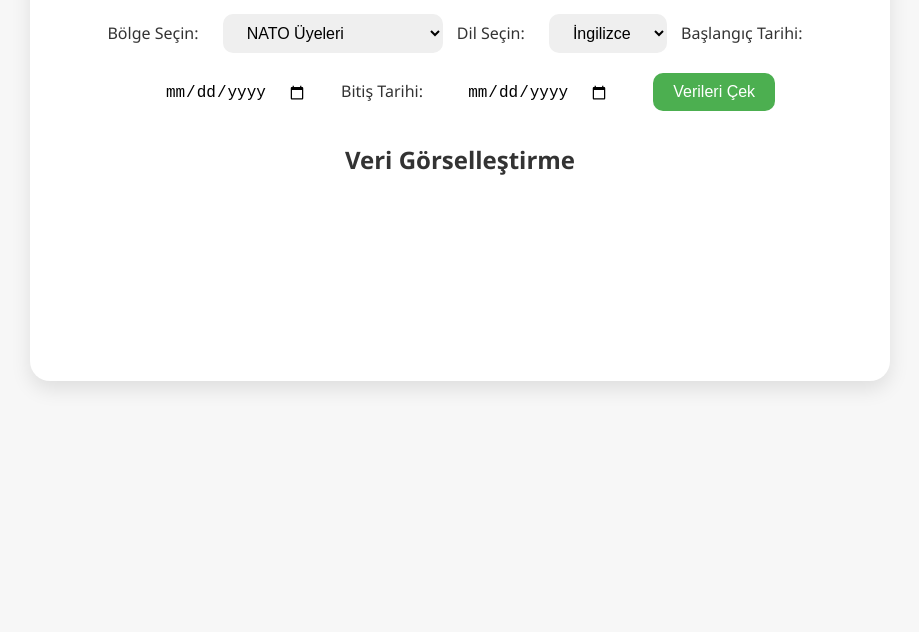
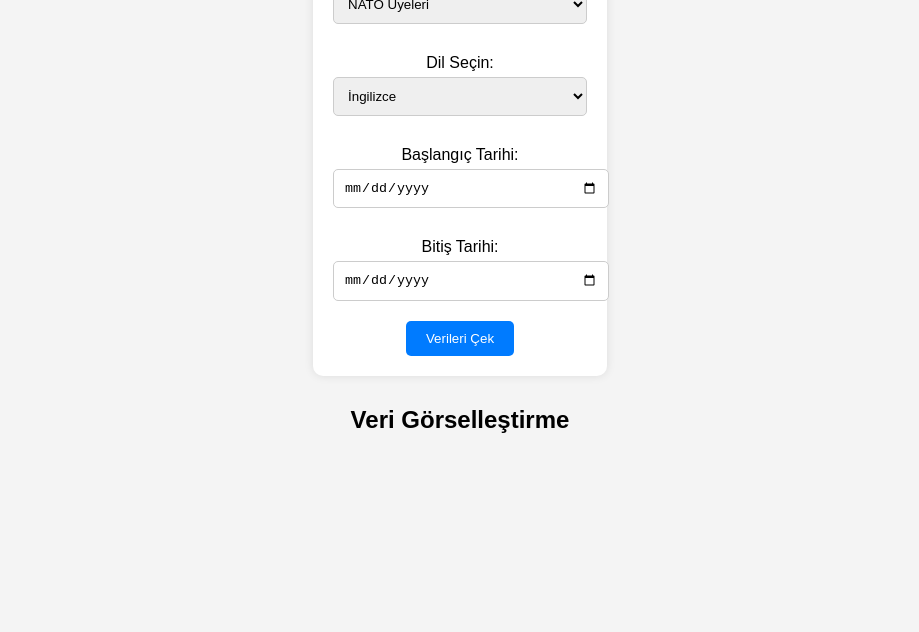
Before and after one commit to Tuhfe/globalLENS, a plain HTML site: page index.html in a window 1280 px wide. Shown: the part 168-800 px from the top of the page, without its empty margins (180-1099 px from the left). Drawn offline with Linux system fonts and the light colour scheme.

Commit message:
Update style.css

```diff
--- a/style.css
+++ b/style.css
@@ -1,53 +1,55 @@
 body {
-  font-family: 'Segoe UI', sans-serif;
-  background-color: #f7f7f7;
-  color: #333;
-  text-align: center;
-  padding: 50px;
+    font-family: Arial, sans-serif;
+    background-color: #f4f4f4;
+    margin: 0;
+    padding: 0;
+    text-align: center;
 }
 
 .container {
-  max-width: 800px;
-  margin: 0 auto;
-  background: #fff;
-  padding: 30px;
-  border-radius: 20px;
-  box-shadow: 0 8px 20px rgba(0,0,0,0.1);
+    width: 60%;
+    margin: 0 auto;
+    padding: 20px;
 }
 
 h1 {
-  font-size: 2rem;
-  margin-bottom: 20px;
+    color: #333;
 }
 
-.form-group {
-  margin: 10px 0;
+form {
+    background-color: #fff;
+    padding: 20px;
+    border-radius: 10px;
+    box-shadow: 0 0 10px rgba(0, 0, 0, 0.1);
+    display: inline-block;
 }
 
-label {
-  font-size: 16px;
-  margin-right: 10px;
+form label {
+    display: block;
+    margin: 10px 0 5px;
 }
 
-select, input, button {
-  padding: 10px 20px;
-  margin: 10px;
-  font-size: 16px;
-  border-radius: 10px;
-  border: none;
+form select, form input {
+    padding: 10px;
+    width: 100%;
+    margin-bottom: 20px;
+    border: 1px solid #ccc;
+    border-radius: 5px;
 }
 
-button {
-  background-color: #4CAF50;
-  color: white;
-  cursor: pointer;
+form button {
+    padding: 10px 20px;
+    background-color: #007BFF;
+    color: white;
+    border: none;
+    border-radius: 5px;
+    cursor: pointer;
 }
 
-button:hover {
-  background-color: #45a049;
+form button:hover {
+    background-color: #0056b3;
 }
 
-#analysisResult {
-  margin-top: 20px;
-  font-size: 18px;
+#output {
+    margin-top: 30px;
 }
```
